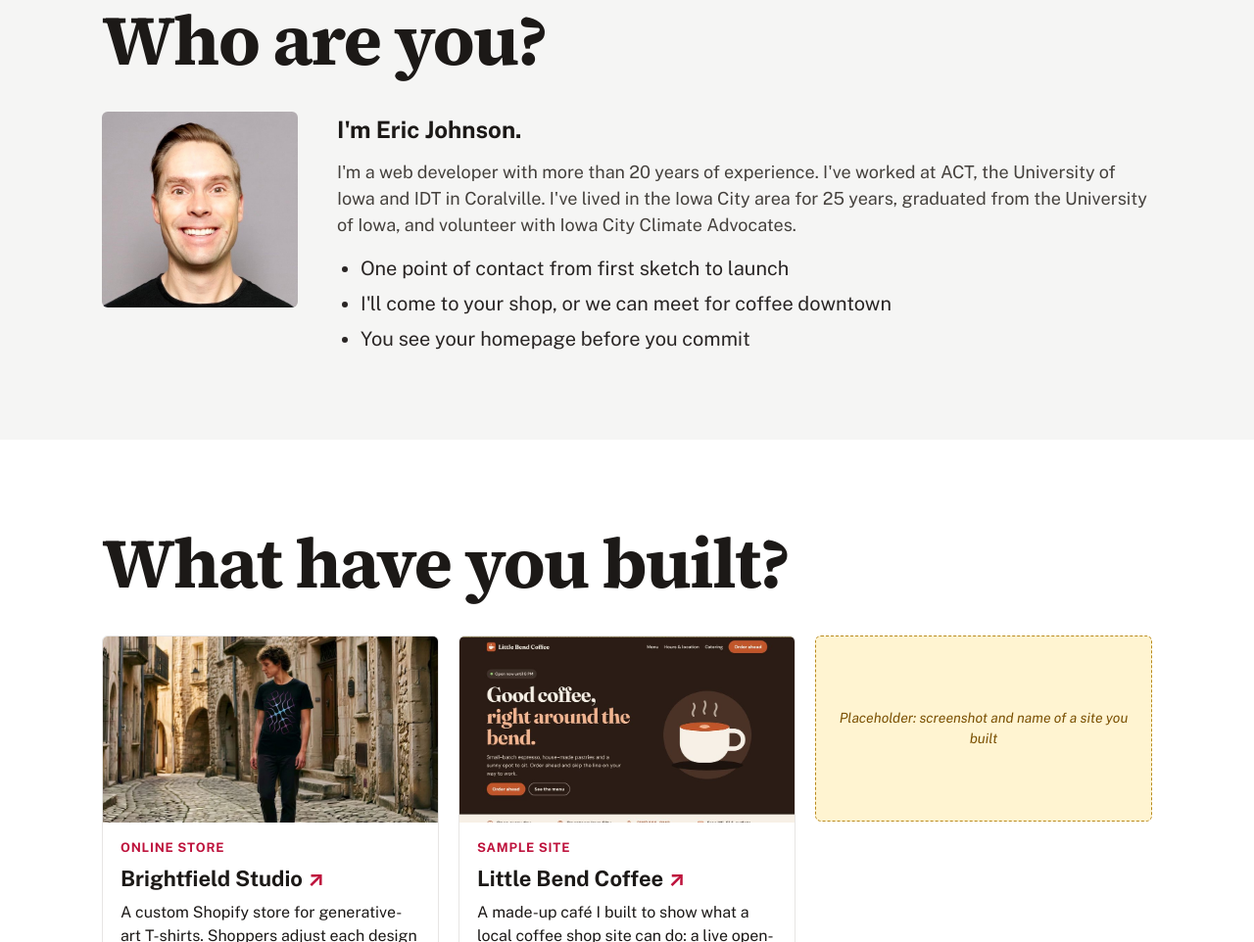
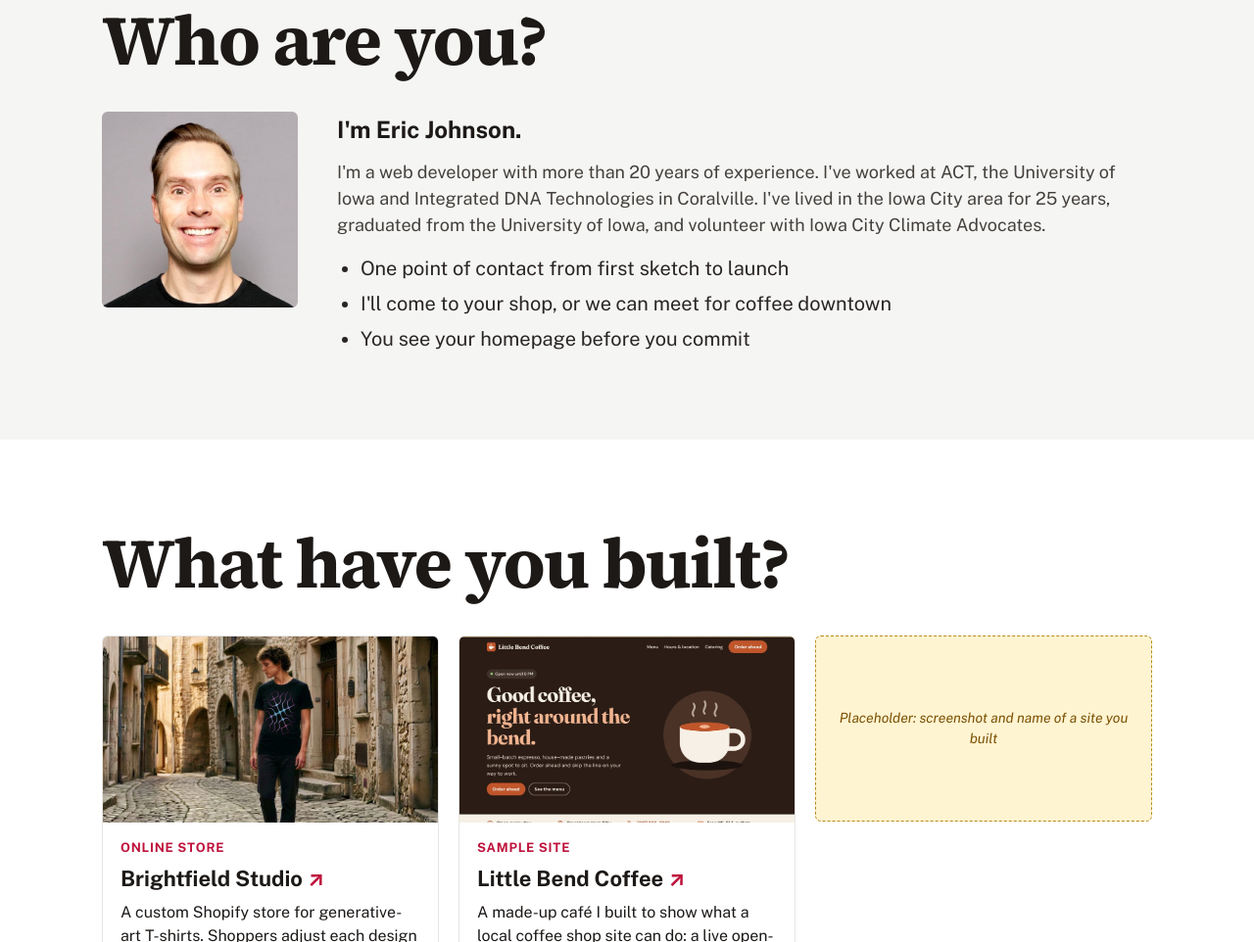
Before and after one commit to onetwothreebutter/iowacitywebsiteguy, a website: page index.html in a window 1280 px wide. Shown: the part 2120-3082 px from the top of the page at 98% size. Drawn offline with nearby package versions, Linux system fonts and the light colour scheme.

Commit message:
Spell out Integrated DNA Technologies
Co-Authored-By: Claude Opus 5.5 <noreply@anthropic.com>
Claude-Session: https://claude.ai/code/session_016ninusvQaFMCXs14RskHNP

```diff
--- a/index.html
+++ b/index.html
@@ -424,7 +424,7 @@ h2 { font-size: clamp(2.5rem, 6vw, 4.5rem); line-height: 1.05; letter-spacing: -
         <img class="photo-slot photo" src="eric.jpg" alt="Eric Johnson" width="200" height="200">
         <div class="about-text">
           <p class="about-name">I'm Eric Johnson.</p>
-          <p class="item-text">I'm a web developer with more than 20 years of experience. I've worked at ACT, the University of Iowa and IDT in Coralville. I've lived in the Iowa City area for 25 years, graduated from the University of Iowa, and volunteer with Iowa City Climate Advocates.</p>
+          <p class="item-text">I'm a web developer with more than 20 years of experience. I've worked at ACT, the University of Iowa and Integrated DNA Technologies in Coralville. I've lived in the Iowa City area for 25 years, graduated from the University of Iowa, and volunteer with Iowa City Climate Advocates.</p>
           <ul class="about-points">
             <li>One point of contact from first sketch to launch</li>
             <li>I'll come to your shop, or we can meet for coffee downtown</li>
```
